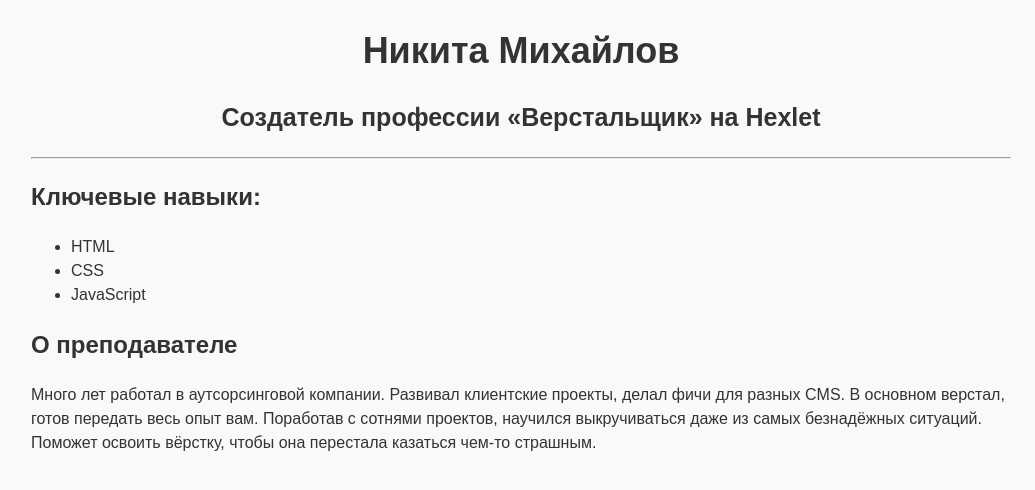
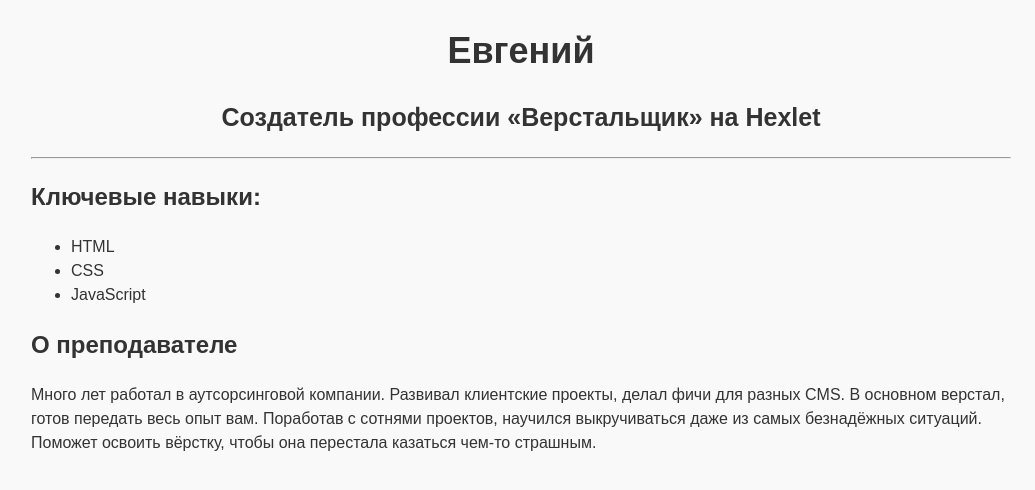
Before and after one commit to Ricorder/ricorder.github.io, a plain HTML site: page index.html in a window 1280 px wide. Shown: the whole page, without its empty margins (119-1154 px from the left). Drawn offline with Linux system fonts and the light colour scheme.

Commit message:
Add files via upload

```diff
--- a/index.html
+++ b/index.html
@@ -8,7 +8,7 @@
   </head>
   <body>
     <main>
-      <h1>Никита Михайлов</h1>
+      <h1>Евгений</h1>
       <h2>Создатель профессии «Верстальщик» на Hexlet</h2>
 
       <hr>
```
